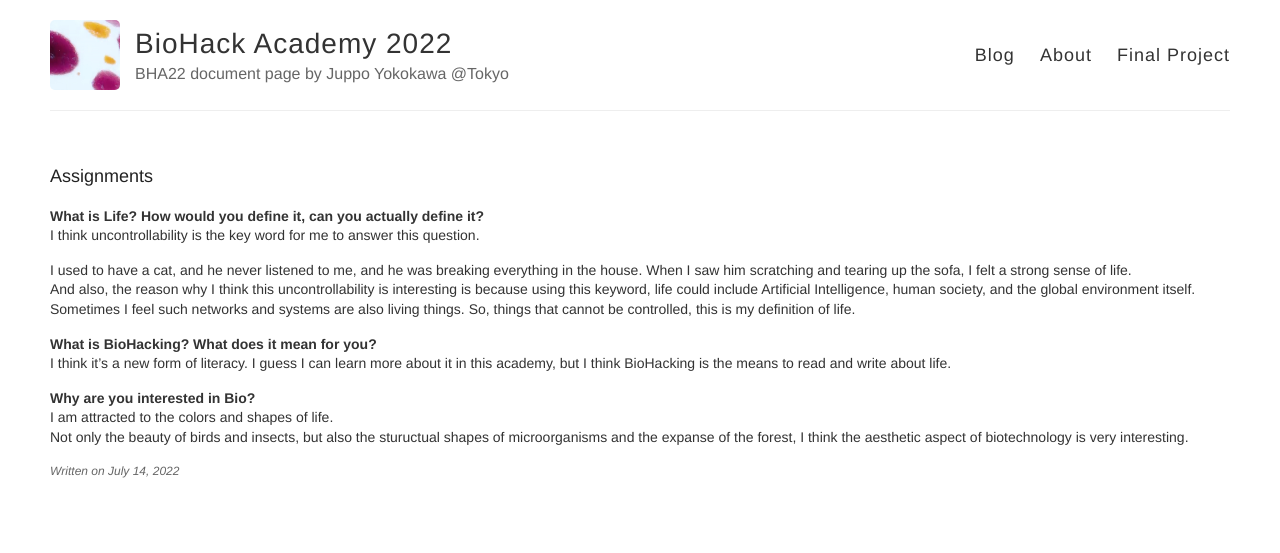
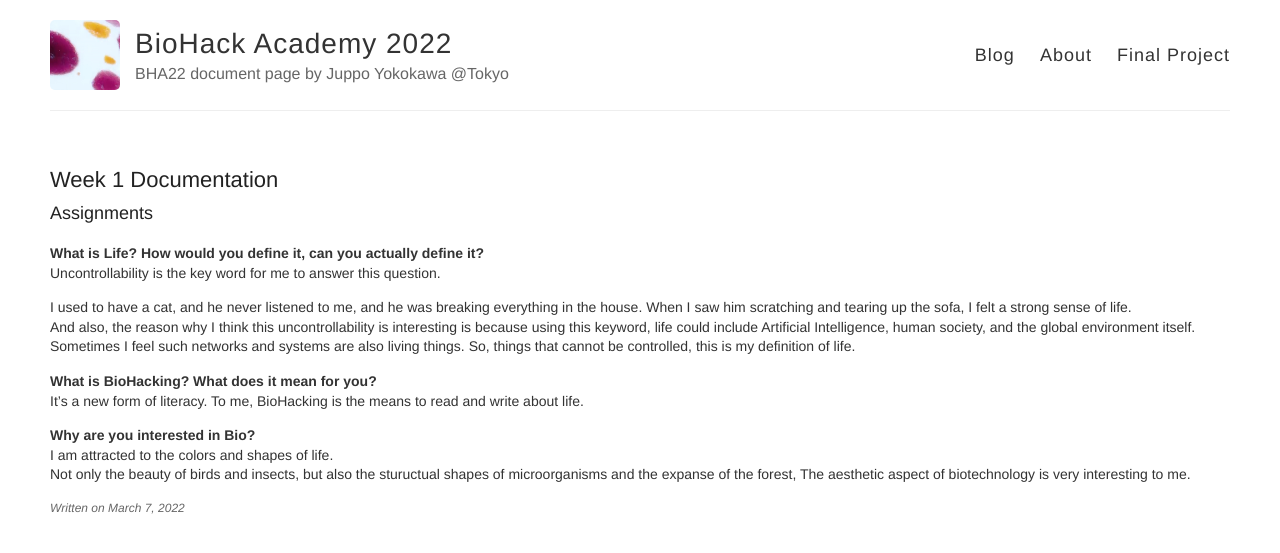
Before and after one commit to juppoyokokawa/bha22, a Jekyll site: the page built from _posts/2022-03-07-week1sum.md, in a window 1280 px wide. Shown: the top 553 px of the page. Built offline with Jekyll 4.4.1, drawn with Linux system fonts in a browser that asks for light colours; our own code applies the rules of GitHub Pages for plain Markdown files.

Commit message:
Update 2022-03-07-week1sum.md

```diff
--- a/_posts/2022-03-07-week1sum.md
+++ b/_posts/2022-03-07-week1sum.md
@@ -1,18 +1,18 @@
 ---
 layout: post
-title: Week 1: Documentation
+title: Week 1 Documentation
 ---
 
 ## Assignments
 **What is Life? How would you define it, can you actually define it?**
-I think uncontrollability is the key word for me to answer this question.
+Uncontrollability is the key word for me to answer this question.
 
 I used to have a cat, and he never listened to me, and he was breaking everything in the house. When I saw him scratching and tearing up the sofa, I felt a strong sense of life.
 And also, the reason why I think this uncontrollability is interesting is because using this keyword, life could include Artificial Intelligence, human society, and the global environment itself. Sometimes I feel such networks and systems are also living things. So, things that cannot be controlled, this is my definition of life.
 
 **What is BioHacking? What does it mean for you?**
-I think it's a new form of literacy. I guess I can learn more about it in this academy, but I think BioHacking is the means to read and write about life.
+It's a new form of literacy. To me, BioHacking is the means to read and write about life.
 
 **Why are you interested in Bio?**
 I am attracted to the colors and shapes of life.
-Not only the beauty of birds and insects, but also the stuructual shapes of microorganisms and the expanse of the forest, I think the aesthetic aspect of biotechnology is very interesting.
+Not only the beauty of birds and insects, but also the stuructual shapes of microorganisms and the expanse of the forest, The aesthetic aspect of biotechnology is very interesting to me.
```
